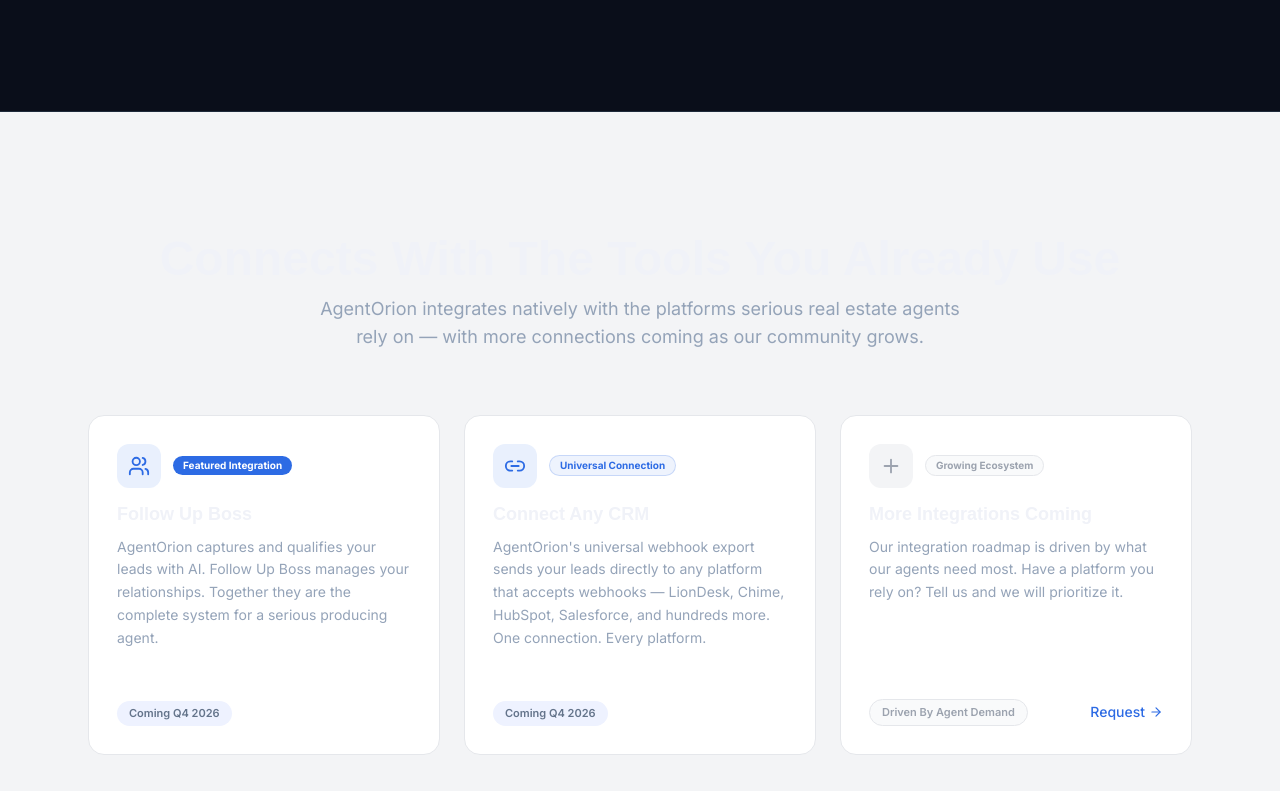
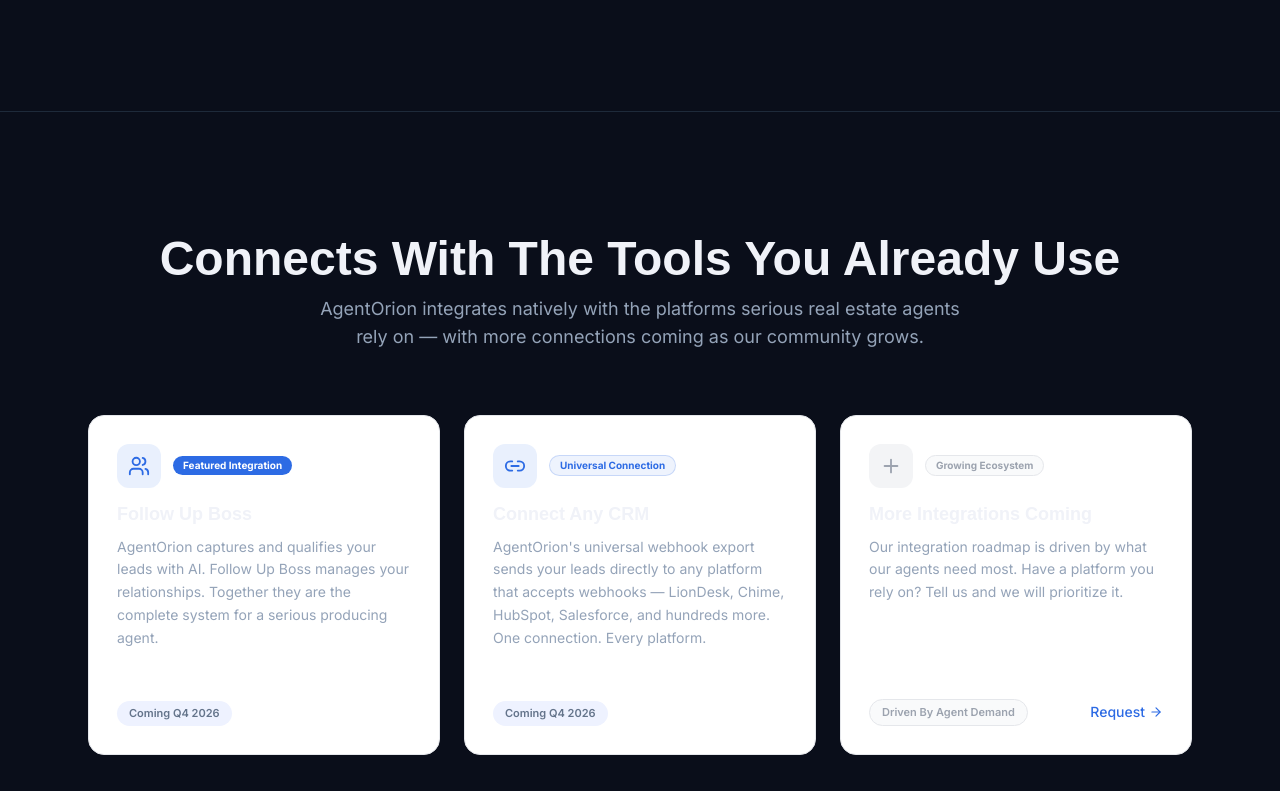
Before and after one commit to farukhsaleem135/agentorionv3, a React (Vite) app: page /landing in a window 1280 px wide. Shown: the part 7849-8640 px from the top of the page. Built offline with nearby package versions, Linux system fonts and the light colour scheme; a web font is replaced by a local one.

Commit message:
Changes
Co-authored-by: detskyline <218348627+detskyline@users.noreply.github.com>

```diff
--- a/src/components/landing/IntegrationsSection.tsx
+++ b/src/components/landing/IntegrationsSection.tsx
@@ -9,7 +9,7 @@ const fadeUp = {
 };
 
 const IntegrationsSection = () => (
-  <section id="integrations" className="relative py-24 sm:py-32 overflow-hidden" style={{ backgroundColor: "#F3F4F6" }}>
+  <section id="integrations" className="relative py-24 sm:py-32 overflow-hidden" style={{ backgroundColor: "#0A0E1A" }}>
     {/* Top divider */}
     <div className="absolute top-0 left-0 right-0 h-px bg-border-subtle" />
 
```
